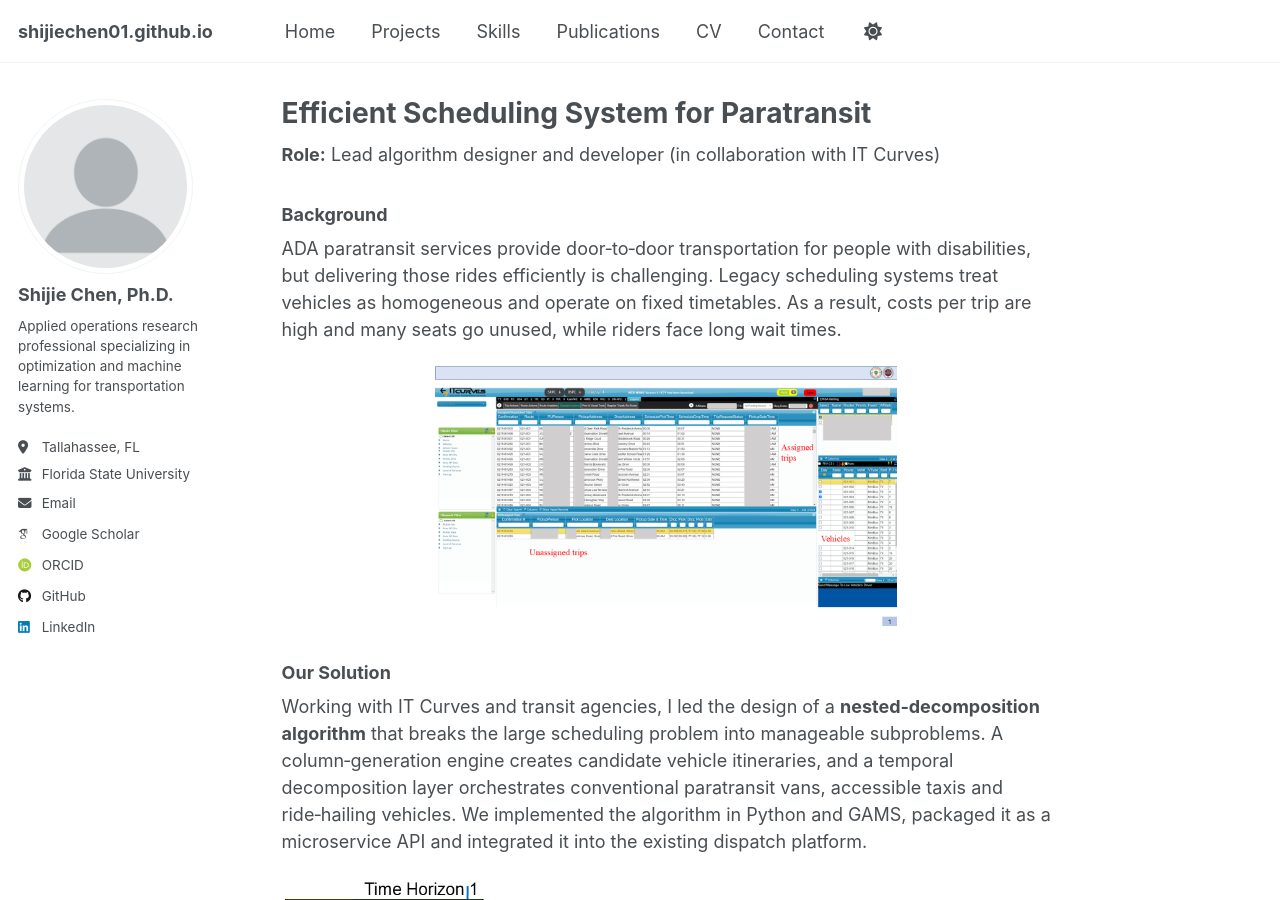
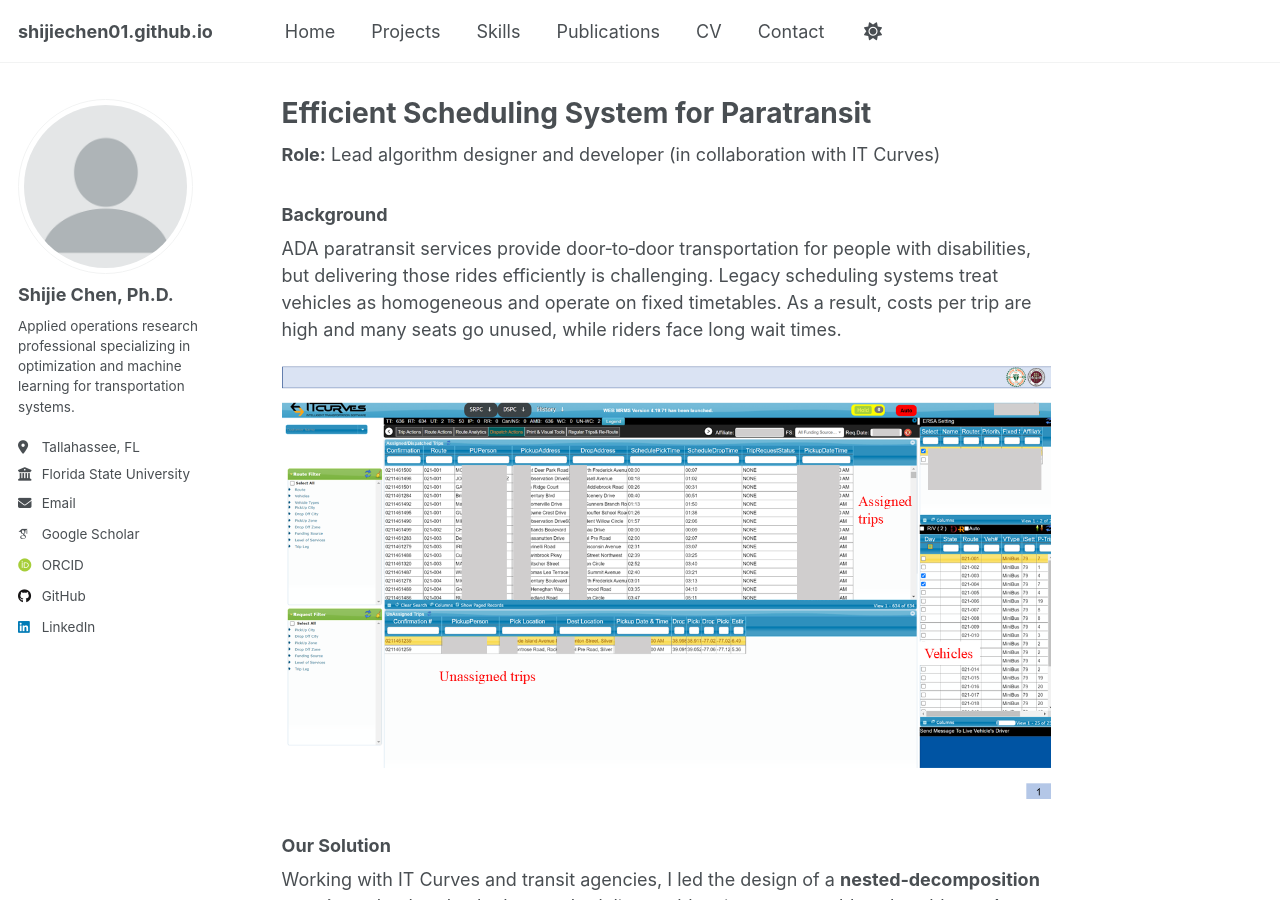
Before and after one commit to ShijieChen01/shijiechen01.github.io, a Jekyll site: the page built from _pages/efficient-scheduling.md, in a window 1280 px wide and 900 px high. Built offline with Jekyll 4.4.1, drawn with Linux system fonts in a browser that asks for light colours; some web fonts are replaced; a script that is not in the unit is left out.

Commit message:
Update efficient-scheduling.md

```diff
--- a/_pages/efficient-scheduling.md
+++ b/_pages/efficient-scheduling.md
@@ -12,7 +12,7 @@ author_profile: true
 ### Background
 
 ADA paratransit services provide door‑to‑door transportation for people with disabilities, but delivering those rides efficiently is challenging.  Legacy scheduling systems treat vehicles as homogeneous and operate on fixed timetables.  As a result, costs per trip are high and many seats go unused, while riders face long wait times.
-<p  style="text-align: center;"><img src="{{ site.baseurl }}/assets/img/Efficient_Scheduling_MRMS screen.png" alt="Nested decomposition algorithm illustration" style="max-width:60%; height:auto;" /></p>
+<p  style="text-align: center;"><img src="{{ site.baseurl }}/assets/img/Efficient_Scheduling_MRMS screen.png" alt="Nested decomposition algorithm illustration" style="max-width:100%; height:auto;" /></p>
 
 ### Our Solution
 
```
